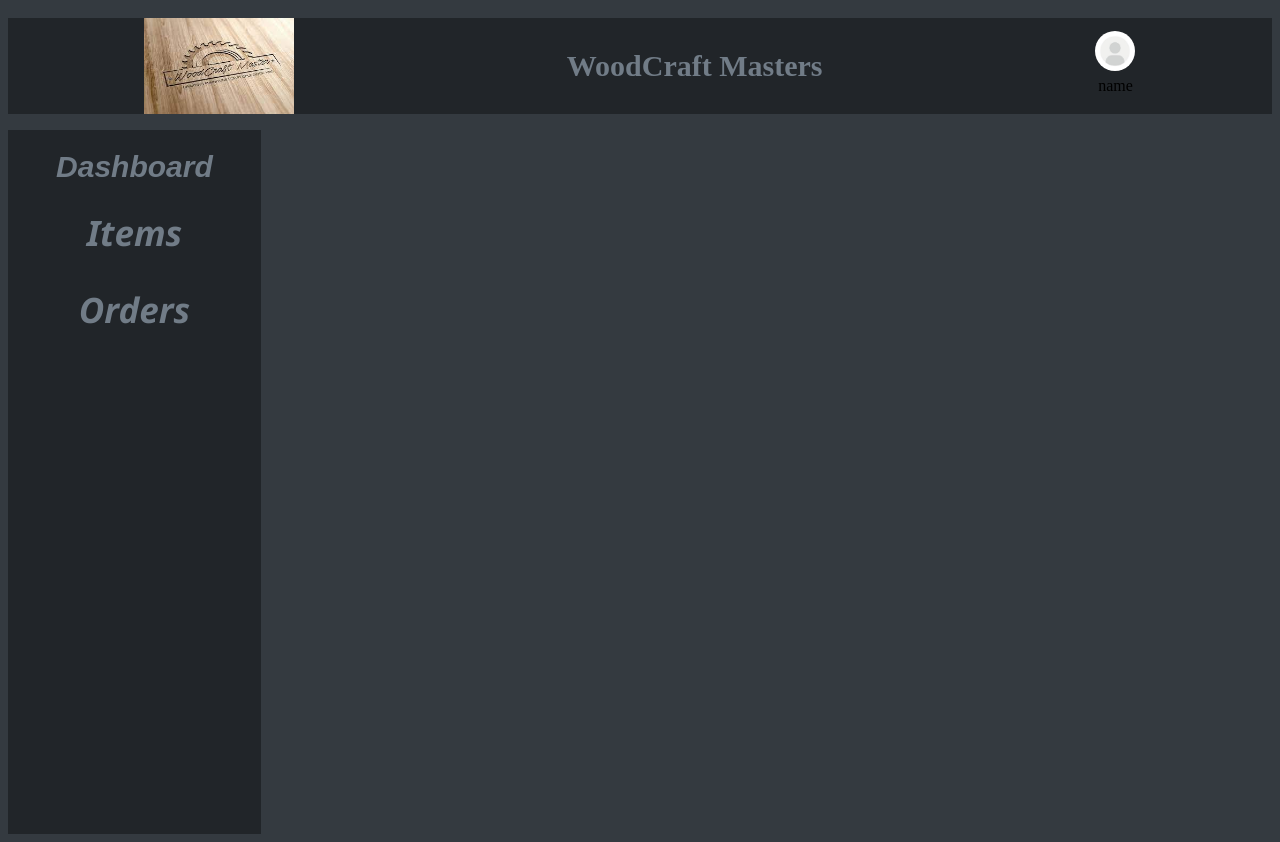
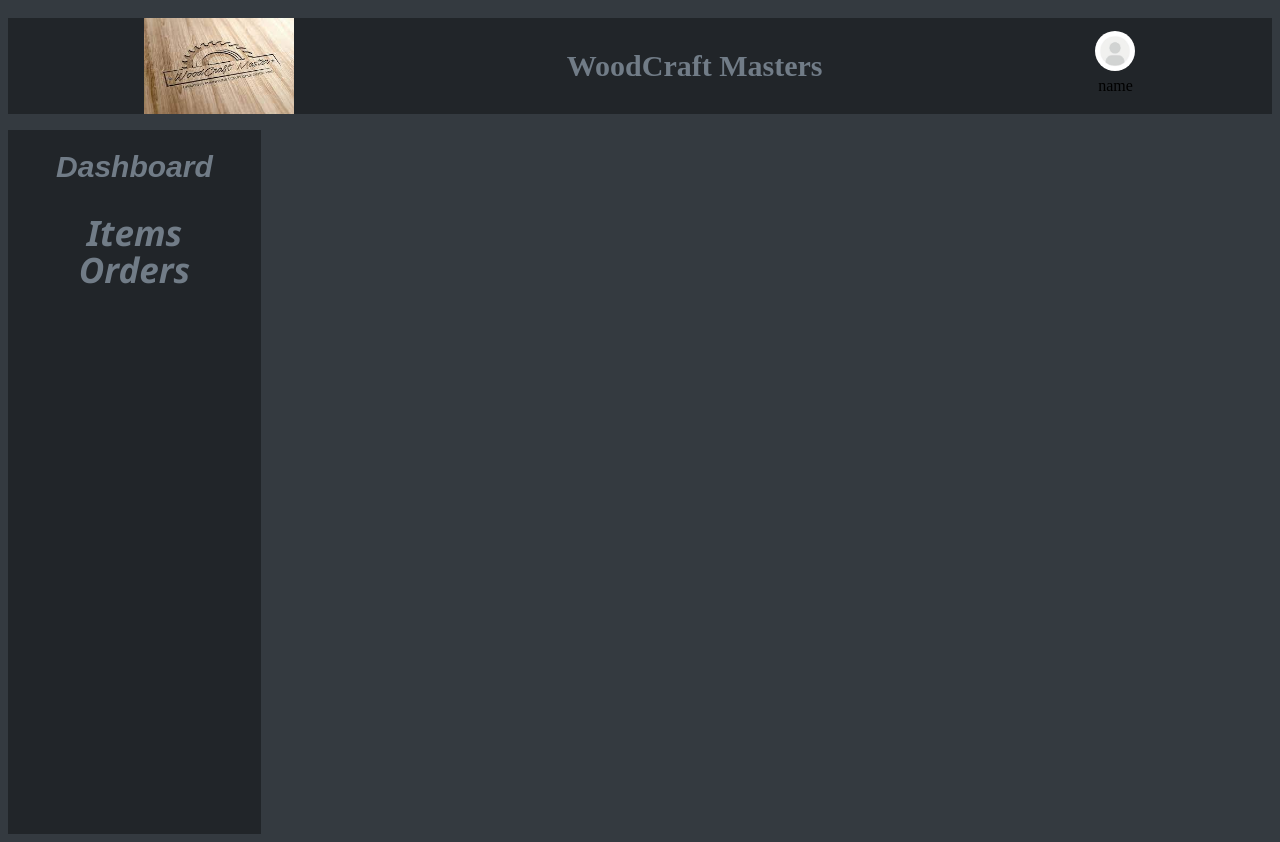
Before and after one commit to Ndigithe-john/CarpentryConnect, a React (Create React App) app in the folder frontend/: page /dashboard in a window 1280 px wide. Built offline with nearby package versions, Linux system fonts and the light colour scheme.

Commit message:
changing the styles of orders container

```diff
--- a/frontend/src/components/Dashboard.js
+++ b/frontend/src/components/Dashboard.js
@@ -37,7 +37,7 @@ const Dashboard = () => {
               </div>
             )}
           </div>
-          <div className="about_items">
+          <div className="about_orders">
             <h3 onClick={handleOpenOrders}>Orders</h3>
             {openOrders && (
               <div className="items_properties">
--- a/frontend/src/index.css
+++ b/frontend/src/index.css
@@ -182,3 +182,12 @@ body {
   margin-bottom: 6px;
   margin-top: 6px;
 }
+.about_orders h3 {
+  color: var(--color-text-dark);
+  font-size: 35px;
+  font-style: italic;
+  font-family: "Segoe UI", Tahoma, Geneva, Verdana, sans-serif;
+  cursor: pointer;
+  margin-bottom: -5px;
+  margin-top: -5px;
+}
```
